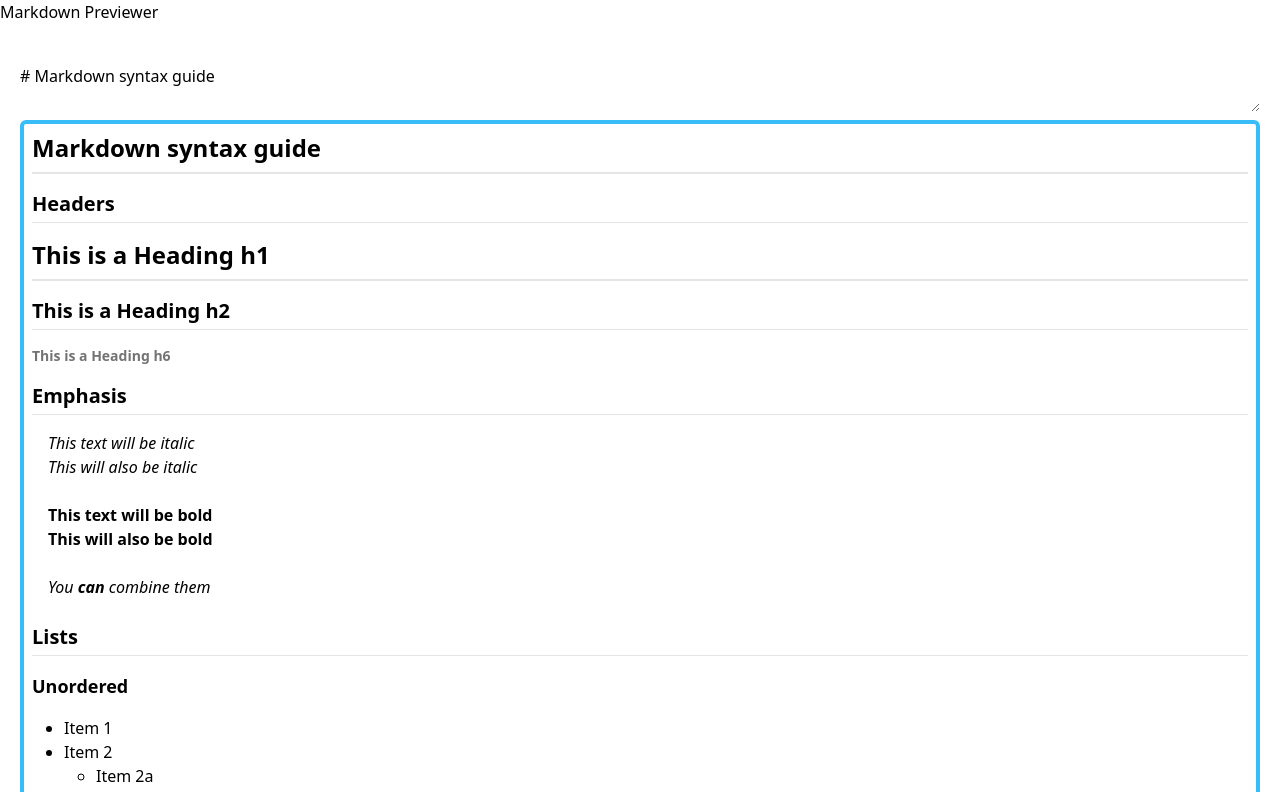
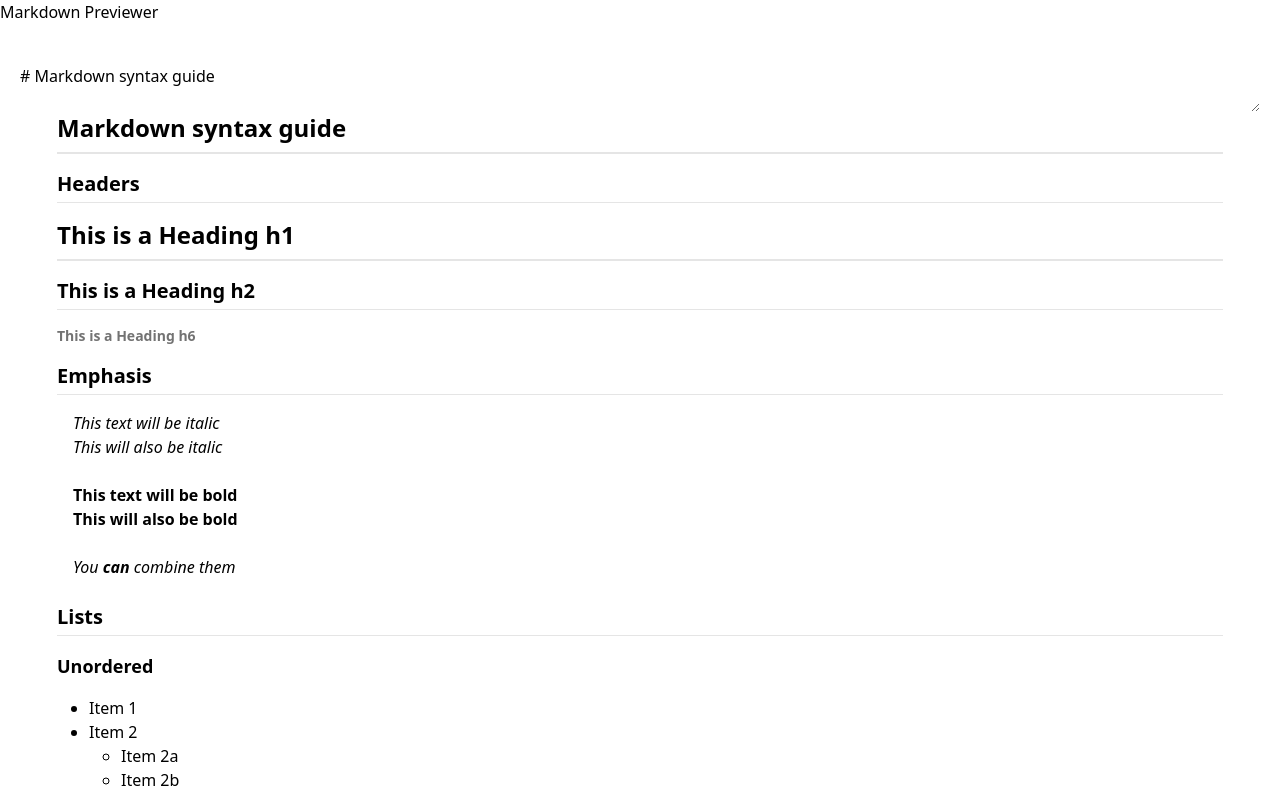
Before and after one commit to DikDns/fcc-front-end-development-projects, a React (Vite) app: page / in a window 1280 px wide. Shown: the top 792 px of the page. Built offline with nearby package versions, Linux system fonts and the light colour scheme.

Commit message:
change: passed props to default props

```diff
--- a/src/MarkdownPreviewer.jsx
+++ b/src/MarkdownPreviewer.jsx
@@ -35,7 +35,7 @@ function MarkdownPreviewer() {
           value={editorVal}
           onChange={handleEditorChange}
         />
-        <Previewer preview={preview} />
+        <Previewer innerHtml={preview} />
       </div>
 
       <Footer />
--- a/src/assets/components/Previewer.jsx
+++ b/src/assets/components/Previewer.jsx
@@ -1,9 +1,9 @@
-export default function ({ preview }) {
+export default function ({ className, innerHtml }) {
   return (
     <div
-      className={`mt-2 p-2 w-full max-h-50 overflow-y-auto rounded-md border-4 border-sky-400`}
+      className={className}
       id="previewer"
-      dangerouslySetInnerHTML={{ __html: preview || `` }}
+      dangerouslySetInnerHTML={{ __html: innerHtml || `` }}
     ></div>
   );
 }
```
